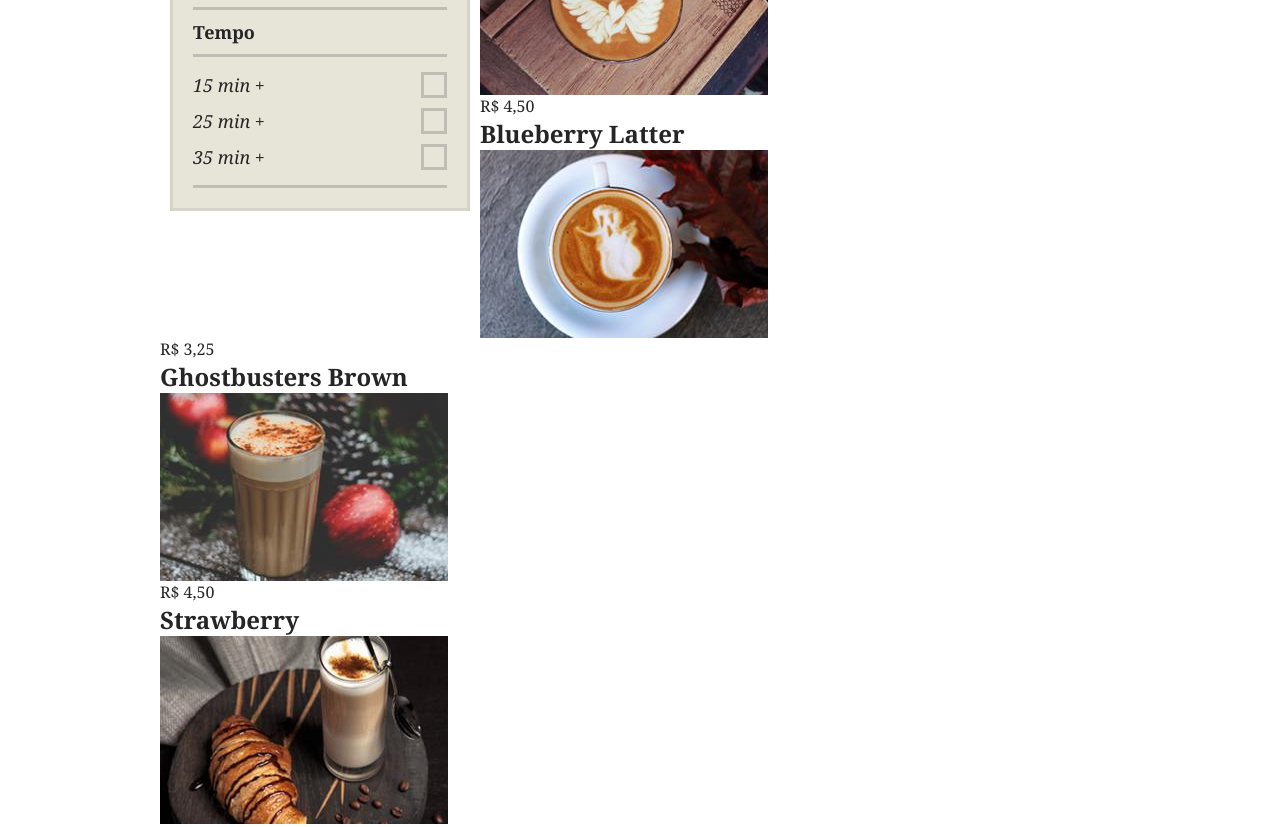
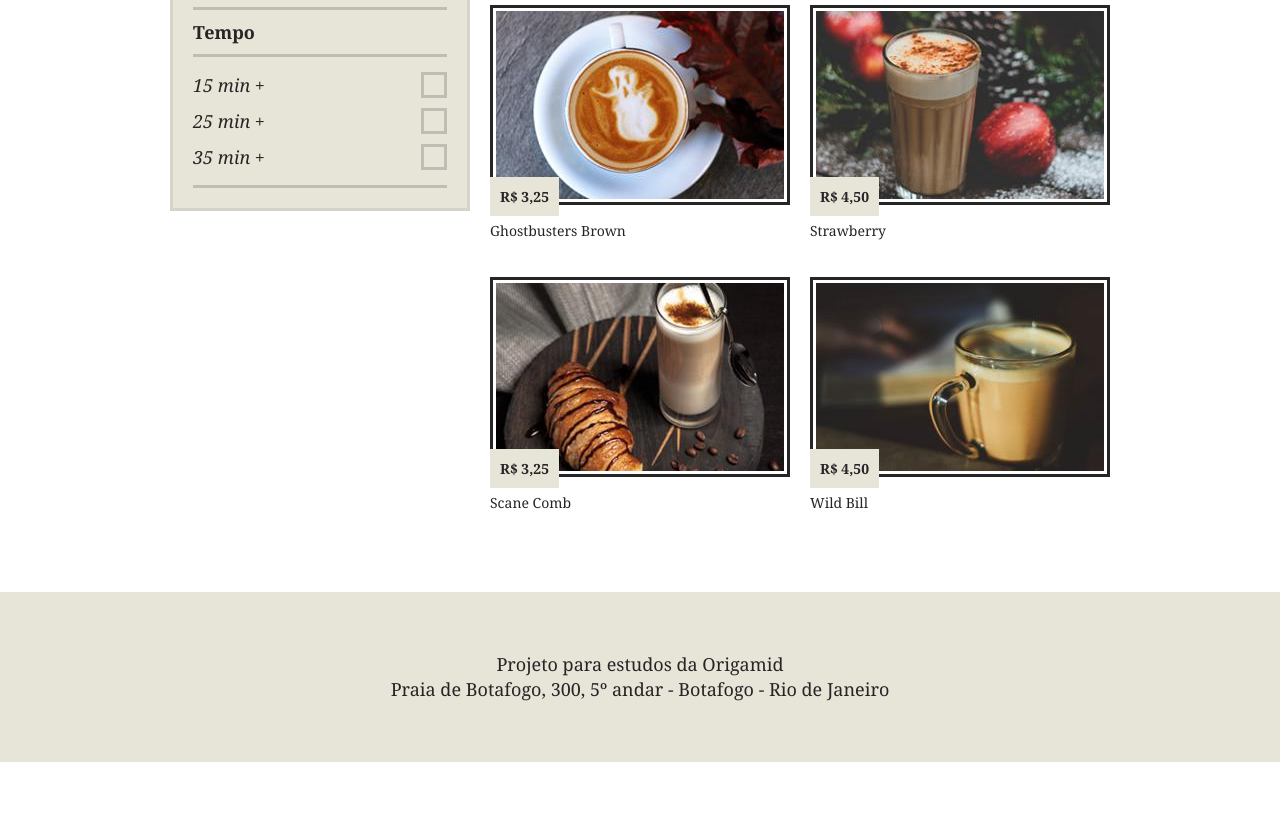
Before and after one commit to Victor800augusto/Brafe-2-puro, a plain HTML site: page index.html in a window 1280 px wide. Shown: the part 638-1465 px from the top of the page. After the commit the page ends 1400 px from the top, so only its background shows below. Drawn offline with Linux system fonts and the light colour scheme.

Commit message:
Css de produtos e footer adicionado

```diff
--- a/css/style.css
+++ b/css/style.css
@@ -67,6 +67,13 @@ img {
     margin: 0 auto;
 }
 
+/* Clearfix */
+.container::after, .container::before {
+    content: '';
+    display: table;
+    clear: both;
+}
+
 /* Filtro */
 
 .filtro {
@@ -134,3 +141,56 @@ img {
     box-shadow: 20px 0 0 0 currentColor, 40px 0 0 0 currentColor,
     60px 0 0 0 currentColor, 80px 0 0 0 currentColor;
 }
+
+/* Produtos */
+
+.produtos {
+    width: 620px;
+    margin: 0 10px;
+    float: left;
+}
+
+.produtos h1 {
+    font-size: 3em;
+    font-weight: normal;
+}
+
+.produtos li {
+    width: 300px;
+    float: left;
+}
+
+.produtos li:nth-child(even) {
+    margin-left: 20px;
+}
+
+.produtos li img {
+    border: 3px solid #fff;
+    box-shadow: 0 0 0 3px #252525;
+    margin: 40px 3px 0 3px;
+}
+
+.produtos li span {
+    background: #e7e4d8;
+    padding: 10px;
+    font-size: 0.875em;
+    font-weight: bold;
+    position: relative;
+    top: -15px;
+}
+
+.produtos li h2 {
+    font-size: 0.875em;
+    font-weight: normal;
+}
+
+/* Footer */
+
+.footer {
+    background: #e7e4d8;
+    text-align: center;
+    padding: 60px 0;
+    font-size: 1.125em;
+    line-height: 1.4em;
+    margin-top: 80px;
+}
--- a/index.html
+++ b/index.html
@@ -45,7 +45,7 @@
                 <li>35 min +</li>
             </ul>
         </nav>
-        <section>
+        <section class="produtos">
             <h1>Capuccionos</h1>
             <ul>
                 <li>
@@ -81,7 +81,7 @@
             </ul>
         </section>
     </div>
-    <footer>
+    <footer class="footer">
         <p>Projeto para estudos da Origamid<br>
         Praia de Botafogo, 300, 5º andar - Botafogo - Rio de Janeiro</p>
     </footer>
```
